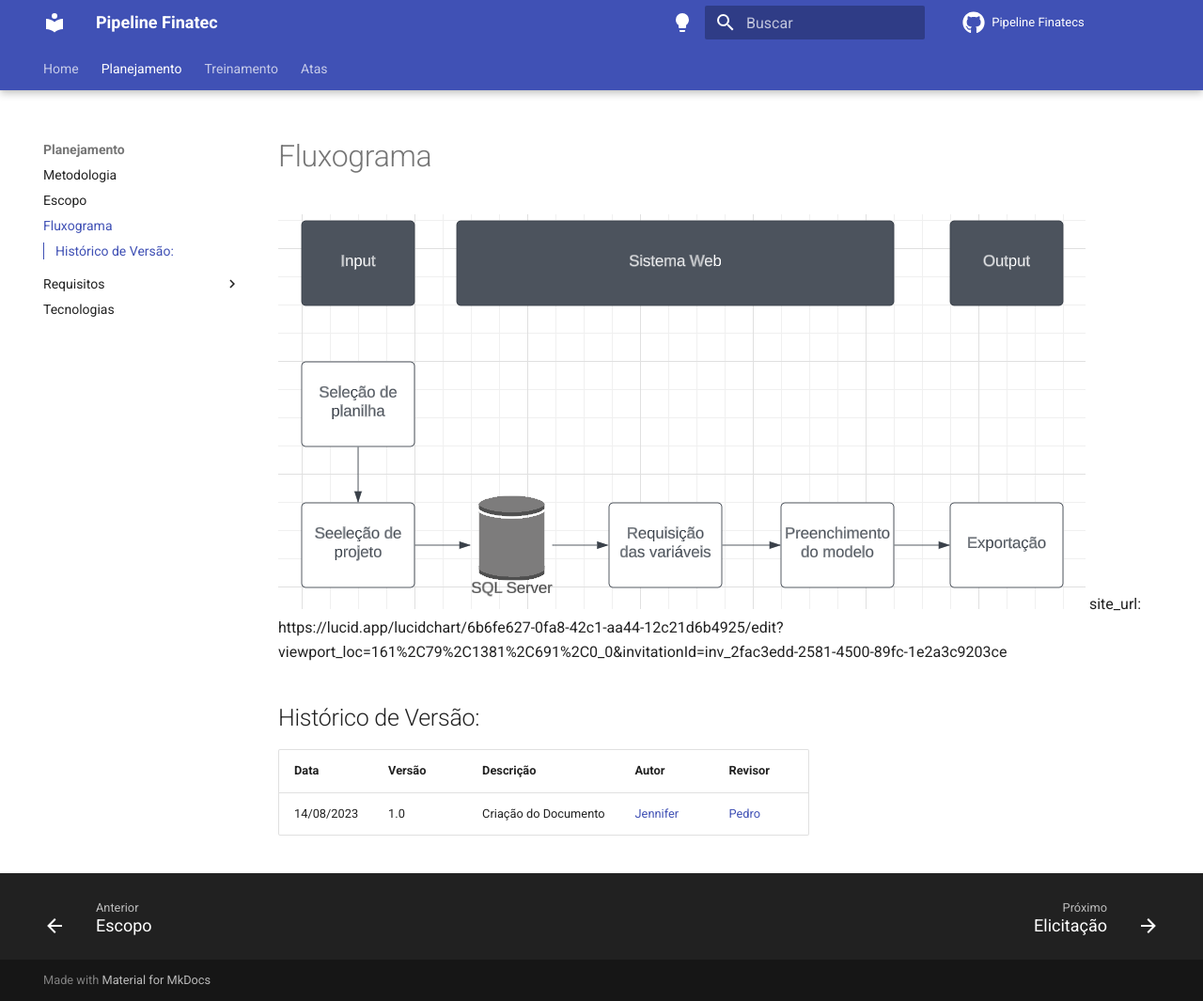
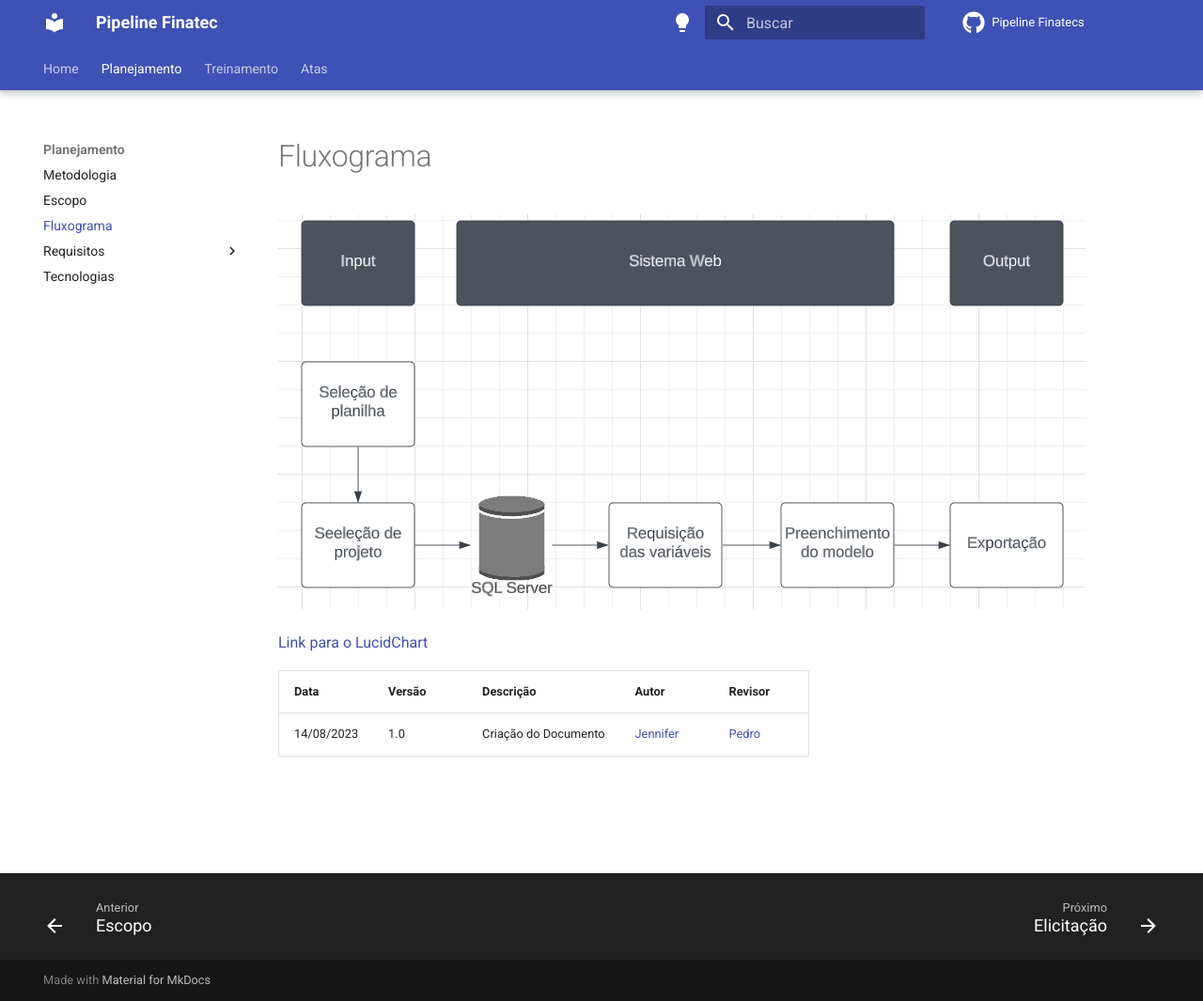
Before and after one commit to ResidenciaTICBrisa/05_PipelineFinatec, an MkDocs documentation site: the page built from docs/planejamento/fluxograma.md, in a window 1280 px wide and 1065 px high. Shown: the whole window at 94% size. Built offline with MkDocs 1.6.1 and Material for MkDocs 9.7.7, drawn with Linux system fonts in a browser that asks for light colours; comment, search, counter and statistics services are not loaded.

Commit message:
ajustando link

```diff
--- a/docs/planejamento/fluxograma.md
+++ b/docs/planejamento/fluxograma.md
@@ -1,8 +1,9 @@
 #  Fluxograma
 ![](./assets/fluxograma.png)
-site_url: https://lucid.app/lucidchart/6b6fe627-0fa8-42c1-aa44-12c21d6b4925/edit?viewport_loc=161%2C79%2C1381%2C691%2C0_0&invitationId=inv_2fac3edd-2581-4500-89fc-1e2a3c9203ce
 
-## Histórico de Versão:
+[Link para o LucidChart](https://lucid.app/lucidchart/6b6fe627-0fa8-42c1-aa44-12c21d6b4925/edit?viewport_loc=161%2C79%2C1381%2C691%2C0_0&invitationId=inv_2fac3edd-2581-4500-89fc-1e2a3c9203ce
+)
+
 | Data       | Versão | Descrição                  | Autor                                     | Revisor                                   |
 |------------|--------|----------------------------|-------------------------------------------|-------------------------------------------|
 | 14/08/2023 | 1.0 | Criação do Documento | [Jennifer](https://github.com/cansancaojennifer) | [Pedro](https://github.com/pedrobarbosaocb) | [#](https://github.com/ResidenciaTICBrisa/05_PipelineFinatec/issues/) |
```
